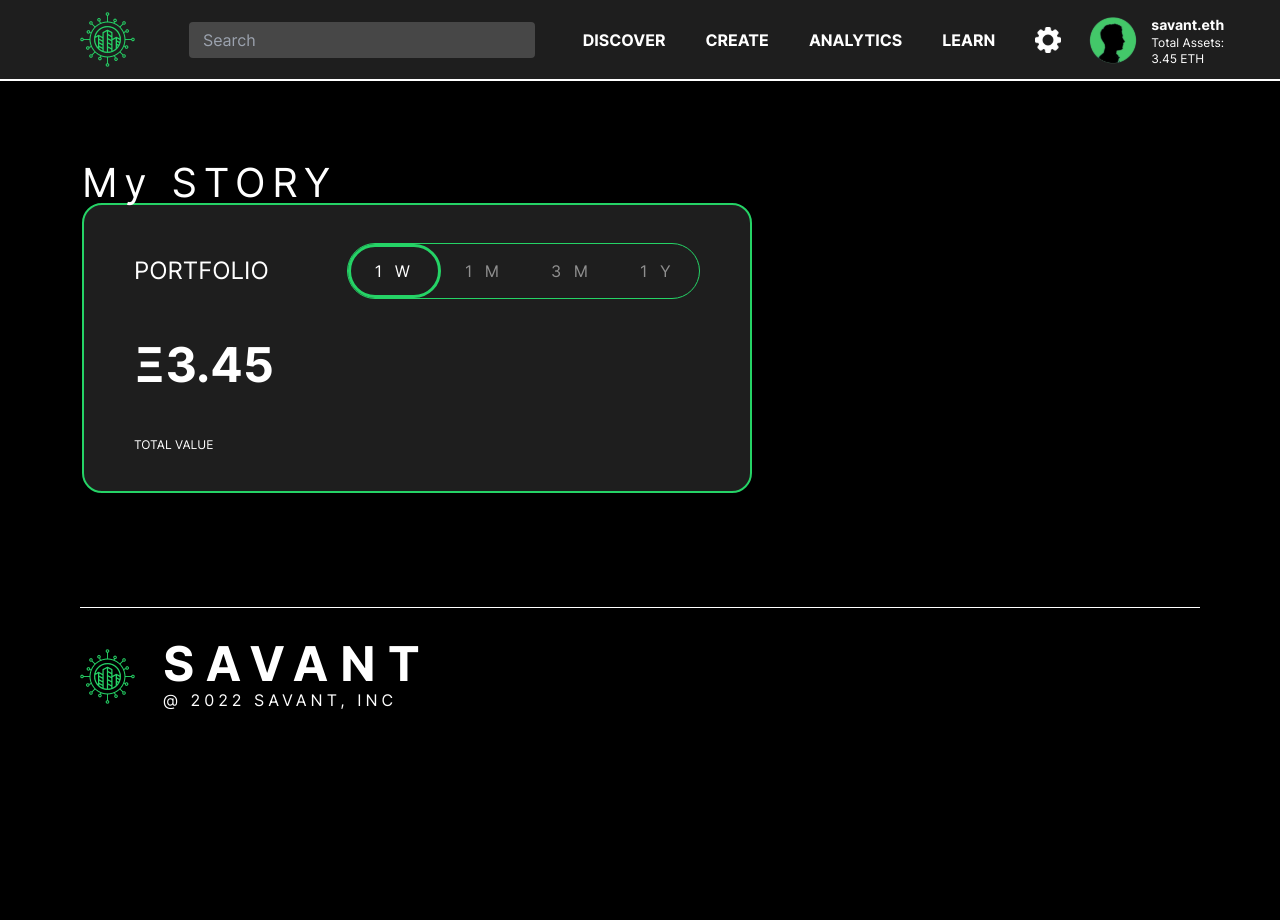
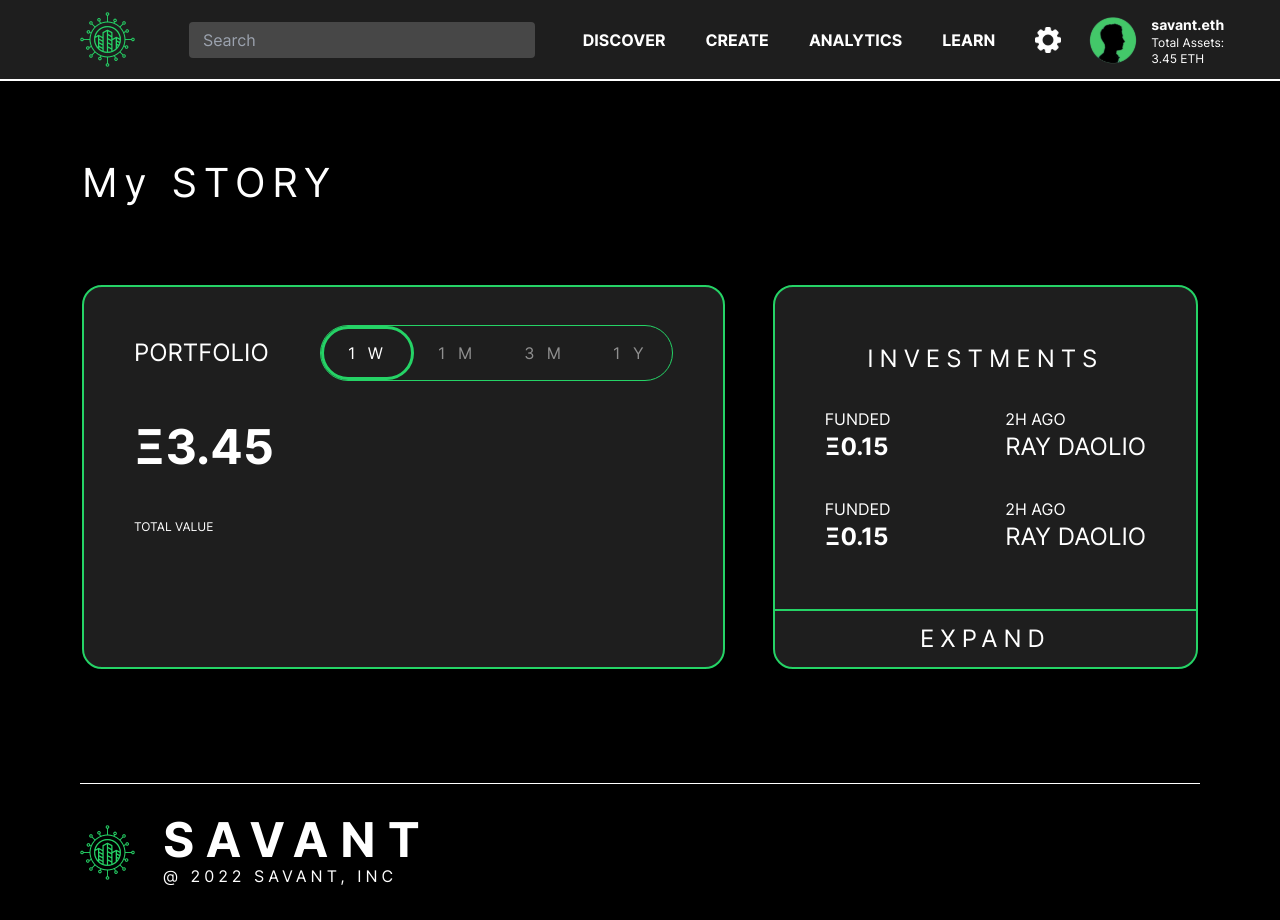
Before and after one commit to bihlasagna/Savant-protocol-frontend, a React (Create React App) app: page /user-investment in a window 1280 px wide. Before the commit the page ends 800 px from the top, so only its background shows below. Built offline with nearby package versions, Linux system fonts and the light colour scheme.

Commit message:
Add investments section

```diff
--- /dev/null
+++ b/src/components/Investments/index.jsx
@@ -0,0 +1,38 @@
+import './index.scss';
+
+const Investments = () => {
+  return (
+    <div className="investments text-white">
+      <div className="investments-content">
+        <div className="text-center font-normal text-2xl mb-8">INVESTMENTS</div>
+        <div className="details">
+          <div className="item flex justify-between">
+            <div className="first-sector">
+              <p>FUNDED</p>
+              <p className="text-2xl font-semibold">Ξ0.15</p>
+            </div>
+            <div className="last-sector">
+              <p>2H AGO</p>
+              <p className="text-2xl">RAY DAOLIO</p>
+            </div>
+          </div>
+          <div className="item flex justify-between">
+            <div className="first-sector">
+              <p>FUNDED</p>
+              <p className="text-2xl font-semibold">Ξ0.15</p>
+            </div>
+            <div className="last-sector">
+              <p>2H AGO</p>
+              <p className="text-2xl">RAY DAOLIO</p>
+            </div>
+          </div>
+        </div>
+      </div>
+      <div className="investments-footer font-medium text-2xl text-center">
+        EXPAND
+      </div>
+    </div>
+  );
+};
+
+export default Investments;
--- /dev/null
+++ b/src/components/Investments/index.scss
@@ -0,0 +1,28 @@
+.investments {
+  background: #1e1e1e;
+  border: 2px solid #25d366;
+  border-radius: 20px;
+  width: 40%;
+
+  &-content {
+    padding: 56px 50px;
+    > div:first-child {
+      letter-spacing: 0.25em;
+    }
+
+    .details {
+      .item {
+        margin-bottom: 34px;
+        &:last-child {
+          margin-bottom: 0;
+        }
+      }
+    }
+  }
+
+  &-footer {
+    border-top: 2px solid #25d366;
+    padding: 12px;
+    letter-spacing: 0.25em;
+  }
+}
--- a/src/components/Portfolio/index.jsx
+++ b/src/components/Portfolio/index.jsx
@@ -11,10 +11,11 @@ const Portfolio = () => {
         <Spinner data={spinnerData} />
       </div>
       <div className="portfolio-content flex items-center">
-        <div className="portfolio-content-detail">
+        <div>
           <p className="text-5xl font-semibold mb-12">Ξ3.45</p>
           <p className="text-xs font-medium">TOTAL VALUE</p>
         </div>
+        <div className="total-graph"></div>
       </div>
     </div>
   );
--- a/src/pages/UserInvestment/index.jsx
+++ b/src/pages/UserInvestment/index.jsx
@@ -1,4 +1,5 @@
 import Portfolio from 'components/Portfolio';
+import Investments from 'components/Investments';
 
 import './index.scss';
 
@@ -7,8 +8,9 @@ const UserInvestment = () => {
     <div className="user-investment">
       <p className="investment-title text-bold text-white text-4xl">My STORY</p>
       <div className="investment-content">
-        <div className="showcase-one">
+        <div className="showcase-one flex">
           <Portfolio />
+          <Investments />
         </div>
       </div>
     </div>
--- a/src/pages/UserInvestment/index.scss
+++ b/src/pages/UserInvestment/index.scss
@@ -4,5 +4,14 @@
   .investment-title {
     font-size: 40px;
     letter-spacing: 0.17em;
+    margin-bottom: 82px;
+  }
+
+  .investment-content {
+    .showcase-one {
+      .investments {
+        margin-left: 3rem;
+      }
+    }
   }
 }
```
